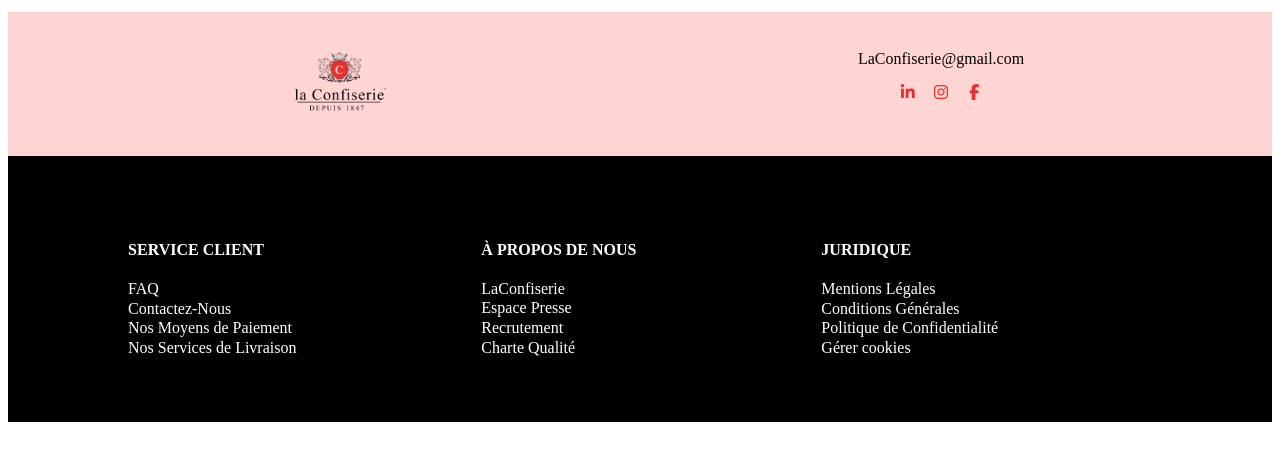
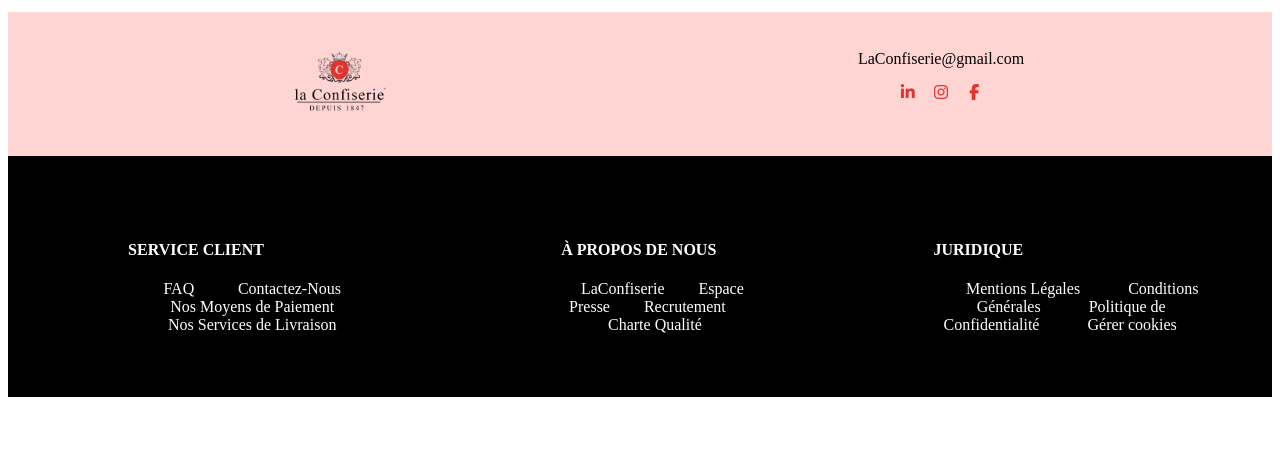
Before and after one commit to Enauolle/BUT1_2025_flohic_bolzer, a PHP site: page / in a window 1280 px wide. Shown: the part 336-800 px from the top of the page. Run offline with PHP 8.4, Linux system fonts and the light colour scheme; some libraries are stand-ins or nearby versions.

Commit message:
Update Body.css

```diff
--- a/css/Body.css
+++ b/css/Body.css
@@ -4,7 +4,7 @@
     padding: 2%;
 }
 
-.navbar ul {
+ul {
     list-style-type: none;
     margin: 0;
     padding: 0;
@@ -12,7 +12,7 @@
     text-align: center;
 }
 
-.navbar li {
+li {
     display: inline;
     padding: 8%;
   }
```
